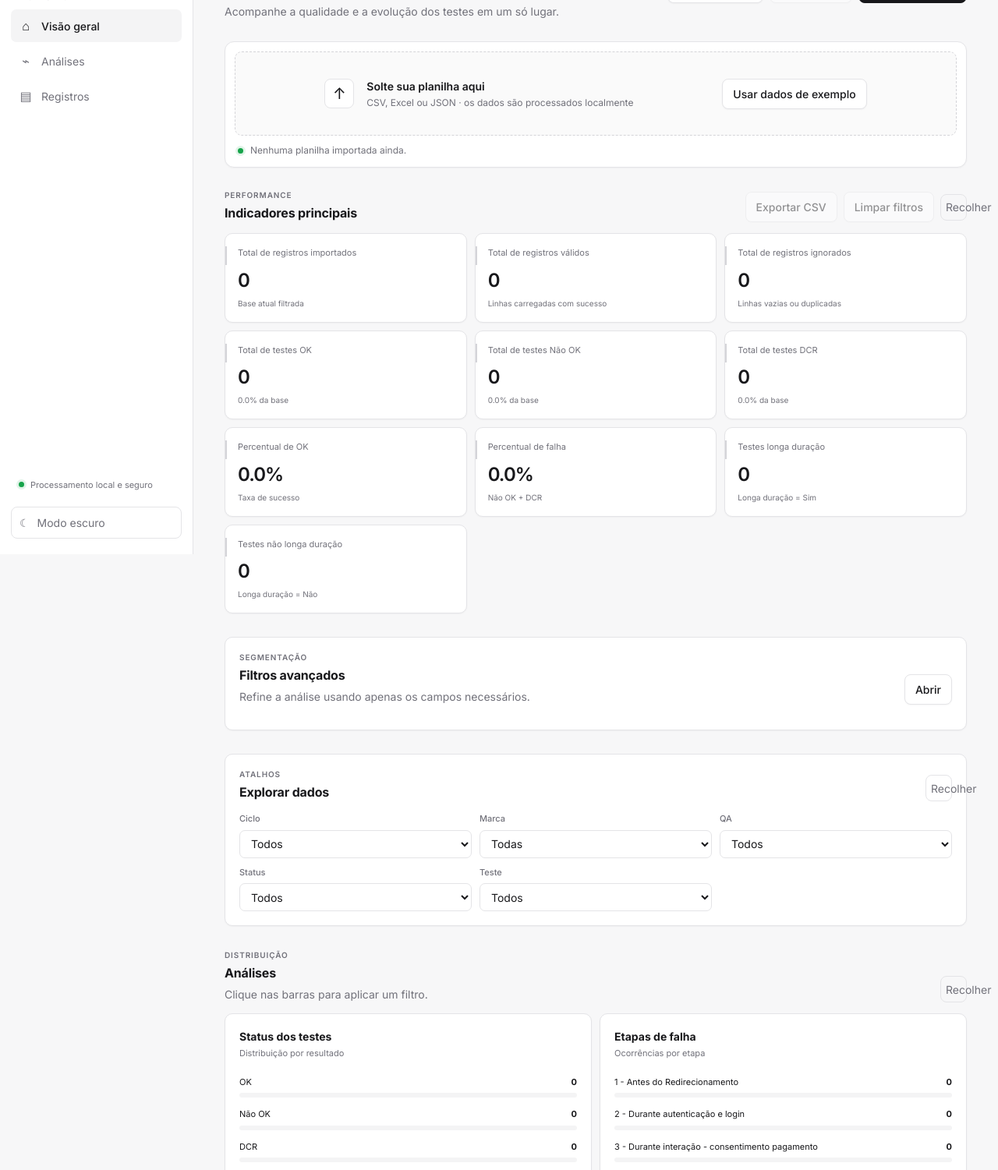
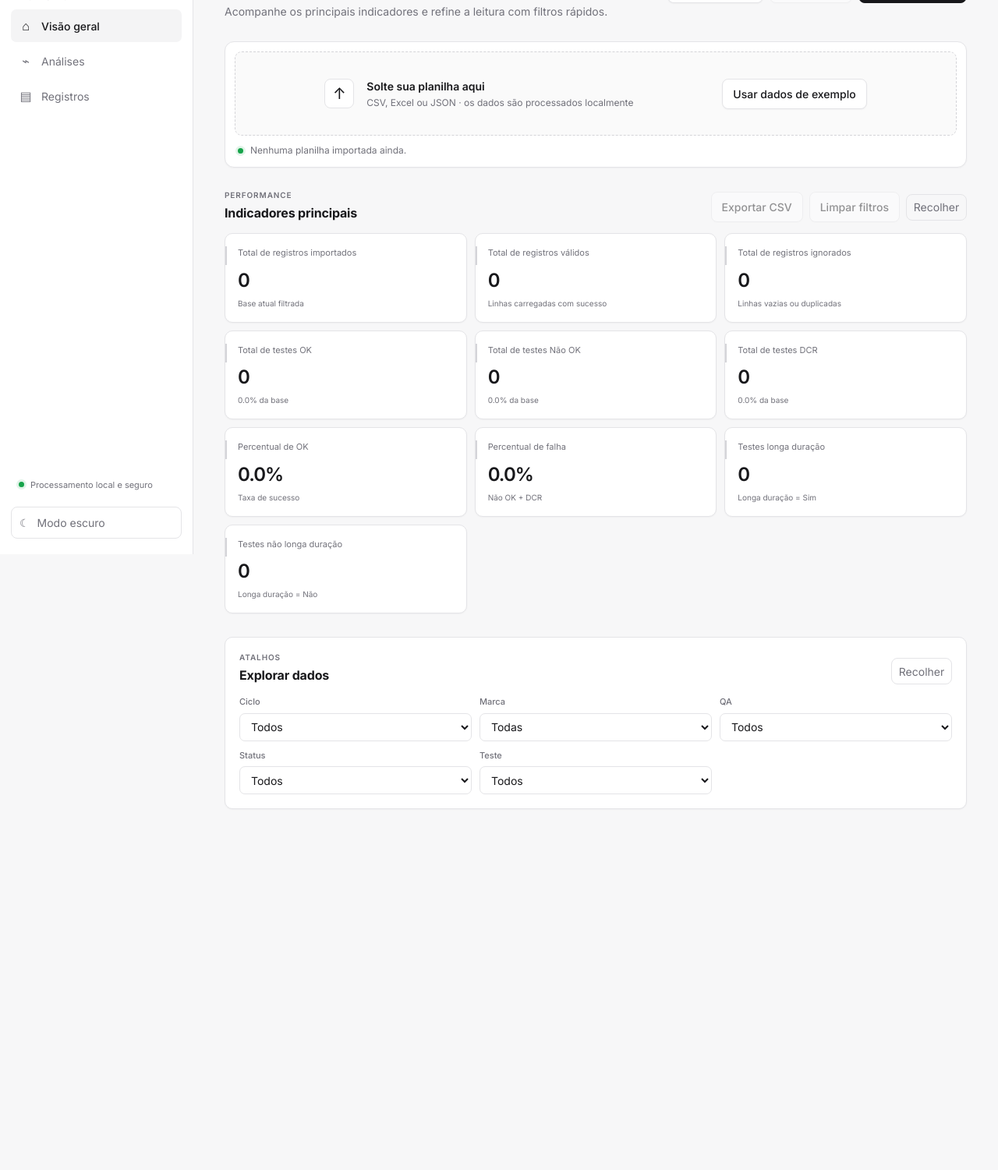
Before and after one commit to alanteixeira87/sigc-dashboard, a plain HTML site: page index.html in a window 1280 px wide. Shown: the part 89-1590 px from the top of the page at 78% size. After the commit the page ends 1221 px from the top, so only its background shows below. Drawn offline with nearby package versions, Linux system fonts and the light colour scheme.

Commit message:
Organize dashboard content into tabs (#2)
Co-authored-by: Alan Teixeira <alan.teixeira@chicagoadvisory.com.br>

```diff
--- a/app.js
+++ b/app.js
@@ -89,9 +89,6 @@ const els = {
   cycleChart: document.getElementById('cycleChart'),
   brandNotOkChart: document.getElementById('brandNotOkChart'),
   qaChart: document.getElementById('qaChart'),
-  criticalBrands: document.getElementById('criticalBrands'),
-  validationSummary: document.getElementById('validationSummary'),
-  validationIssues: document.getElementById('validationIssues'),
   tableBody: document.getElementById('tableBody'),
   filteredCount: document.getElementById('filteredCount'),
   filterDateFrom: document.getElementById('filterDateFrom'),
@@ -1592,13 +1589,70 @@ function handleTableSortingClicks() {
 }
 
 function wireNavigation() {
-  document.querySelectorAll('.nav-link').forEach((button) => {
-    button.addEventListener('click', () => {
-      document.querySelectorAll('.nav-link').forEach((item) => item.classList.remove('active'));
-      button.classList.add('active');
-      document.getElementById(button.dataset.scrollTarget)?.scrollIntoView({ behavior: 'smooth', block: 'start' });
+  const viewConfig = {
+    overview: {
+      title: 'Visão geral',
+      description: 'Acompanhe os principais indicadores e refine a leitura com filtros rápidos.',
+      sections: ['overviewSection', 'quickFiltersSection']
+    },
+    analytics: {
+      title: 'Análises',
+      description: 'Explore distribuições, tendências e pontos críticos da base selecionada.',
+      sections: ['chartsSection']
+    },
+    records: {
+      title: 'Registros',
+      description: 'Consulte os dados detalhados e use filtros avançados quando necessário.',
+      sections: ['filtersSection', 'tableSection']
+    }
+  };
+  const allSectionIds = Object.values(viewConfig).flatMap((view) => view.sections);
+  const sidebarNav = document.querySelector('.sidebar-nav');
+  const topbar = document.querySelector('.topbar');
+  const pageTitle = topbar?.querySelector('h1');
+  const pageDescription = topbar?.querySelector('.page-description');
+  const breadcrumb = topbar?.querySelector('.breadcrumb');
+
+  if (sidebarNav && topbar && !document.querySelector('.view-switcher')) {
+    const mobileSwitcher = sidebarNav.cloneNode(true);
+    mobileSwitcher.className = 'view-switcher';
+    mobileSwitcher.setAttribute('aria-label', 'Alternar área do dashboard');
+    topbar.insertAdjacentElement('afterend', mobileSwitcher);
+  }
+
+  const activateView = (requestedView, persist = true) => {
+    const viewName = viewConfig[requestedView] ? requestedView : 'overview';
+    const activeView = viewConfig[viewName];
+    document.body.dataset.dashboardView = viewName;
+
+    allSectionIds.forEach((sectionId) => {
+      const section = document.getElementById(sectionId);
+      if (!section) return;
+      const isVisible = activeView.sections.includes(sectionId);
+      section.classList.toggle('dashboard-view-hidden', !isVisible);
+      section.setAttribute('aria-hidden', String(!isVisible));
     });
-  });
+
+    document.querySelectorAll('[data-dashboard-tab]').forEach((button) => {
+      const isActive = button.dataset.dashboardTab === viewName;
+      button.classList.toggle('active', isActive);
+      button.setAttribute('aria-selected', String(isActive));
+      button.tabIndex = isActive ? 0 : -1;
+    });
+
+    if (pageTitle) pageTitle.textContent = activeView.title;
+    if (pageDescription) pageDescription.textContent = activeView.description;
+    if (breadcrumb) breadcrumb.innerHTML = `Dashboard <span>/</span> ${activeView.title}`;
+    document.title = `SIGC · ${activeView.title}`;
+    if (persist) localStorage.setItem('dashboard-active-view', viewName);
+    window.scrollTo({ top: 0, behavior: 'smooth' });
+  };
+
+  document.querySelectorAll('[data-dashboard-tab]').forEach((button) => {
+    button.addEventListener('click', () => activateView(button.dataset.dashboardTab));
+  });
+
+  activateView(localStorage.getItem('dashboard-active-view') || 'overview', false);
 }
 
 function applyTheme(theme) {
--- /dev/null
+++ b/dashboard-tabs.css
@@ -0,0 +1,37 @@
+/* Navegação contextual: reduz a densidade mostrando uma área de trabalho por vez. */
+.dashboard-view-hidden { display: none !important; }
+
+.view-switcher {
+  display: none;
+  gap: 4px;
+  padding: 4px;
+  margin-bottom: 20px;
+  border: 1px solid var(--border);
+  border-radius: 10px;
+  background: var(--surface);
+}
+
+.view-switcher .nav-link { justify-content: center; }
+.section-collapse-btn { min-width: 78px; }
+
+body[data-dashboard-view="overview"] #overviewSection,
+body[data-dashboard-view="overview"] #quickFiltersSection,
+body[data-dashboard-view="analytics"] #chartsSection,
+body[data-dashboard-view="records"] #filtersSection,
+body[data-dashboard-view="records"] #tableSection { animation: view-in .2s ease-out; }
+
+@keyframes view-in {
+  from { opacity: 0; transform: translateY(5px); }
+  to { opacity: 1; transform: translateY(0); }
+}
+
+@media (max-width: 900px) {
+  .view-switcher { display: flex; }
+  .sidebar-nav { display: none; }
+  .view-switcher .nav-link { display: flex; flex: 1; }
+  .view-switcher .nav-label { display: inline; }
+}
+
+@media (max-width: 560px) {
+  .view-switcher .nav-icon { display: none; }
+}
--- a/index.html
+++ b/index.html
@@ -6,15 +6,15 @@
   <title>SIGC · Visão geral</title>
   <link rel="preconnect" href="https://fonts.googleapis.com"><link rel="preconnect" href="https://fonts.gstatic.com" crossorigin>
   <link href="https://fonts.googleapis.com/css2?family=Inter:wght@400;500;600;700&display=swap" rel="stylesheet">
-  <link rel="stylesheet" href="style.css"><script src="https://cdn.jsdelivr.net/npm/xlsx@0.18.5/dist/xlsx.full.min.js"></script>
+  <link rel="stylesheet" href="style.css"><link rel="stylesheet" href="dashboard-tabs.css"><script src="https://cdn.jsdelivr.net/npm/xlsx@0.18.5/dist/xlsx.full.min.js"></script>
 </head>
 <body><div class="app-shell">
   <aside class="sidebar">
     <div class="sidebar-header"><div class="brand"><div class="brand-mark"><img src="assets/logo.avif?v=20260703" alt="SIGC"></div><div class="brand-copy"><strong>SIGC</strong><span>Quality insights</span></div></div><button class="sidebar-toggle icon-btn" id="sidebarToggle" type="button" aria-expanded="true" aria-label="Recolher menu"><span class="sidebar-toggle-icon" aria-hidden="true">‹</span></button></div>
-    <div class="nav-group"><span class="nav-caption">Workspace</span><nav class="sidebar-nav" aria-label="Navegação principal">
-      <button class="nav-link active" data-scroll-target="overviewSection"><span class="nav-icon">⌂</span><span class="nav-label">Visão geral</span></button>
-      <button class="nav-link" data-scroll-target="chartsSection"><span class="nav-icon">⌁</span><span class="nav-label">Análises</span></button>
-      <button class="nav-link" data-scroll-target="tableSection"><span class="nav-icon">▤</span><span class="nav-label">Registros</span></button>
+    <div class="nav-group"><span class="nav-caption">Workspace</span><nav class="sidebar-nav" aria-label="Navegação principal" role="tablist">
+      <button class="nav-link active" data-dashboard-tab="overview" role="tab" aria-selected="true"><span class="nav-icon">⌂</span><span class="nav-label">Visão geral</span></button>
+      <button class="nav-link" data-dashboard-tab="analytics" role="tab" aria-selected="false"><span class="nav-icon">⌁</span><span class="nav-label">Análises</span></button>
+      <button class="nav-link" data-dashboard-tab="records" role="tab" aria-selected="false"><span class="nav-icon">▤</span><span class="nav-label">Registros</span></button>
     </nav></div>
     <div class="sidebar-bottom"><div class="privacy-note"><span class="privacy-dot"></span><span>Processamento local e seguro</span></div><button class="theme-toggle" id="themeToggle" type="button" aria-pressed="true"><span class="theme-toggle-icon" aria-hidden="true">☾</span><span class="theme-toggle-label">Modo escuro</span></button></div>
   </aside>
```
